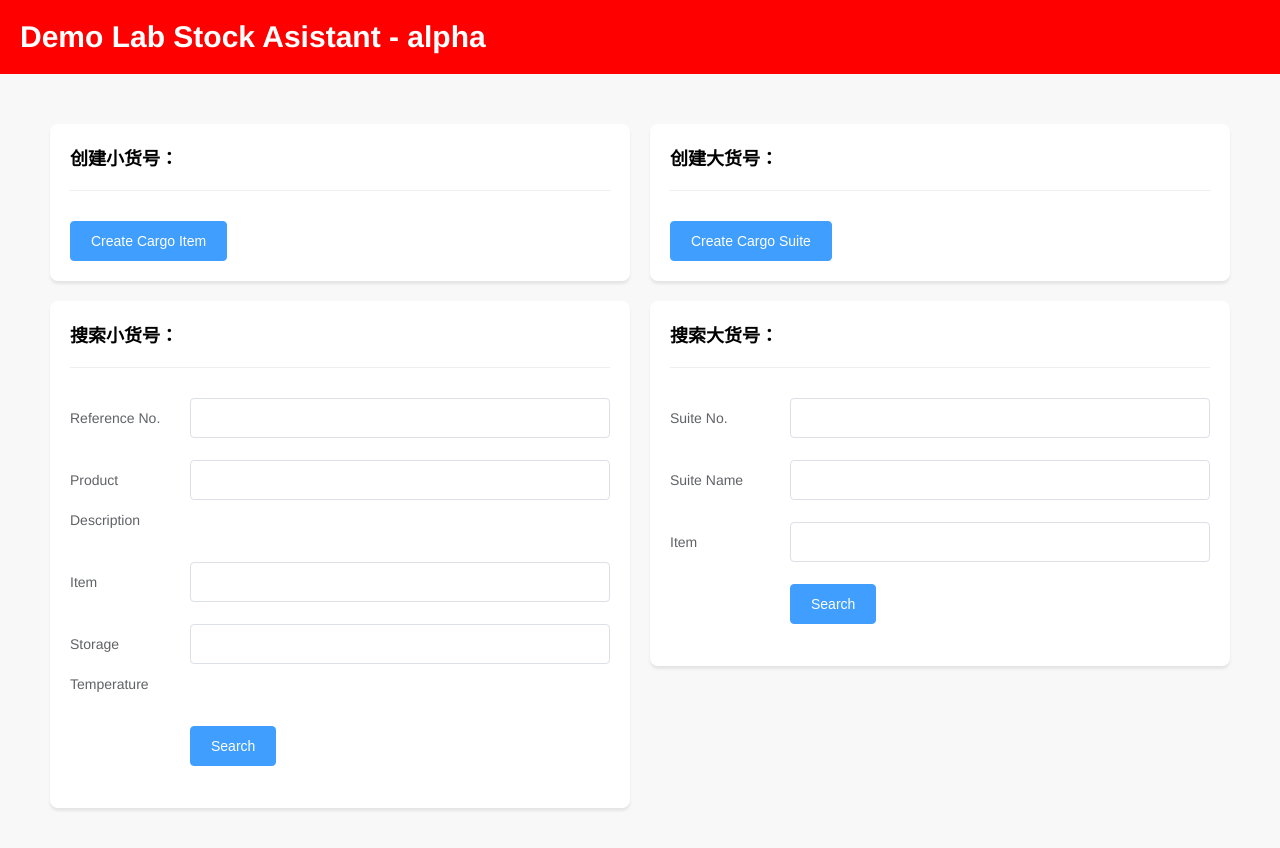
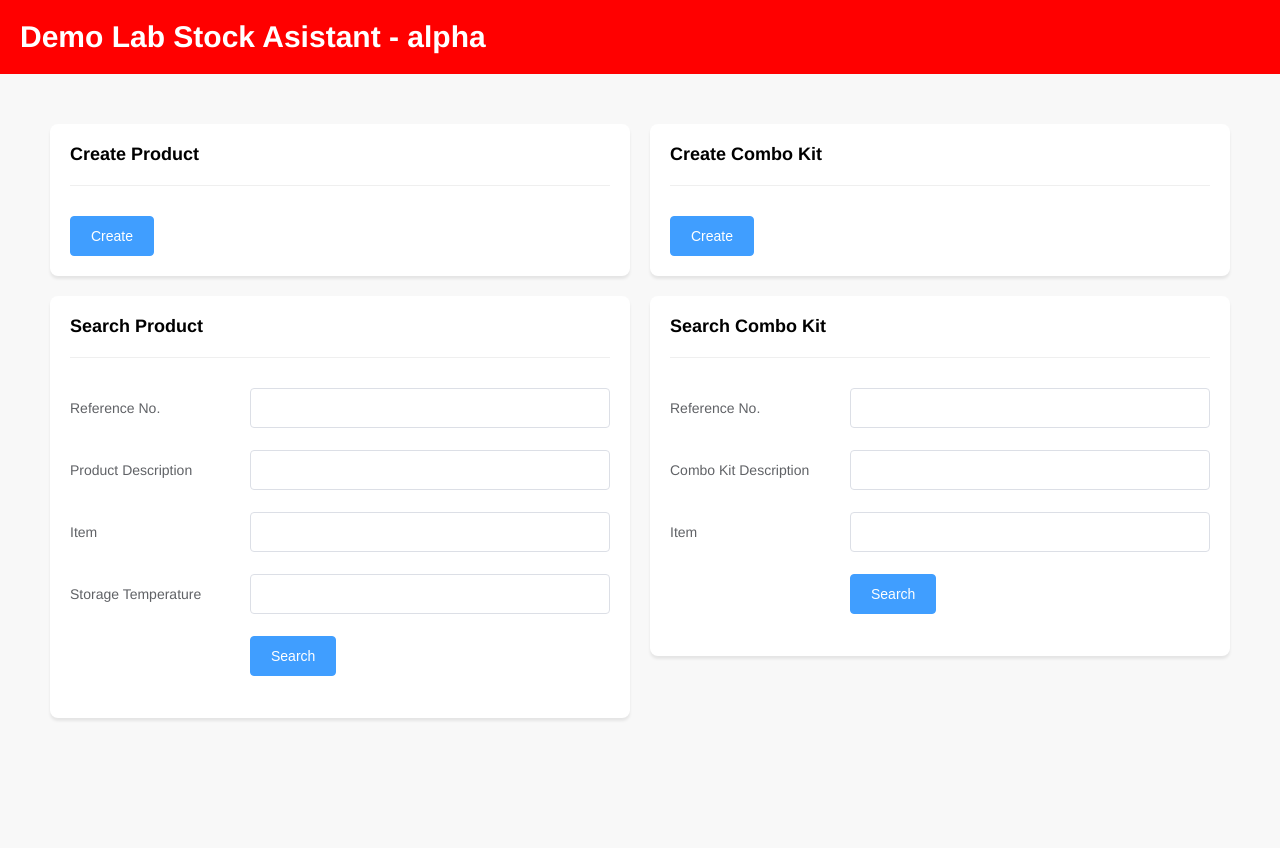
Before and after one commit to cookabc/DemoLab, a Vue app: page / in a window 1280 px wide. Shown: the top 848 px of the page. After the commit the page ends 800 px from the top, so only its background shows below. Built offline with nearby package versions, Linux system fonts and the light colour scheme.

Commit message:
Update: text

```diff
--- a/src/components/CreateCargoItem.vue
+++ b/src/components/CreateCargoItem.vue
@@ -1,5 +1,5 @@
 <template>
-  <el-dialog title="Create Cargo Item" :visible="visible" @update:visible="$emit('update:visible', $event)">
+  <el-dialog title="Create Product" :visible="visible" @update:visible="$emit('update:visible', $event)">
     <el-form :model="form" ref="form" label-position="left" label-width="160px" @submit.native.prevent>
       <el-form-item label="Reference No." prop="itemNo" required>
         <el-input v-model="form.itemNo" clearable></el-input>
@@ -14,7 +14,7 @@
         <el-input v-model="form.storeTemperature" clearable></el-input>
       </el-form-item>
       <el-form-item>
-        <el-button type="primary" @click="createItem">Create Cargo Item</el-button>
+        <el-button type="primary" @click="createItem">Create</el-button>
       </el-form-item>
     </el-form>
   </el-dialog>
--- a/src/components/CreateCargoSuite.vue
+++ b/src/components/CreateCargoSuite.vue
@@ -1,5 +1,5 @@
 <template>
-  <el-dialog title="Create Cargo Suite" :visible="visible" @update:visible="$emit('update:visible', $event)">
+  <el-dialog title="Create Combo Kit" :visible="visible" @update:visible="$emit('update:visible', $event)">
     <el-form :model="form" ref="form" label-position="left" label-width="160px" @submit.native.prevent>
       <el-form-item label="Suite No." prop="suiteNo" required>
         <el-input v-model="form.suiteNo" clearable></el-input>
@@ -11,7 +11,7 @@
         <el-input v-model="form.programBelong" clearable></el-input>
       </el-form-item>
       <el-form-item>
-        <el-button type="primary" @click="createSuite">Create Cargo Suite</el-button>
+        <el-button type="primary" @click="createSuite">Create</el-button>
       </el-form-item>
     </el-form>
   </el-dialog>
--- a/src/components/CreateSuiteComponent.vue
+++ b/src/components/CreateSuiteComponent.vue
@@ -1,5 +1,5 @@
 <template>
-  <el-dialog title="Create Suite Component" :visible="visible" @update:visible="$emit('update:visible', $event)">
+  <el-dialog title="Create Combo Kit Component" :visible="visible" @update:visible="$emit('update:visible', $event)">
     <el-form :model="itemForm" ref="itemForm" label-position="left" label-width="160px" @submit.native.prevent>
       <el-form-item label="Reference No." prop="itemNo" required>
         <el-input v-model="itemForm.itemNo" clearable>
@@ -38,7 +38,7 @@
         <el-input v-model="form.itemNumber" clearable></el-input>
       </el-form-item>
       <el-form-item>
-        <el-button type="primary" @click="createSuiteComponent">Create Suite Component</el-button>
+        <el-button type="primary" @click="createSuiteComponent">Create</el-button>
       </el-form-item>
     </el-form>
   </el-dialog>
--- a/src/components/UpdateCargoItem.vue
+++ b/src/components/UpdateCargoItem.vue
@@ -1,5 +1,5 @@
 <template>
-  <el-dialog title="Update Cargo Item" :visible="visible" @update:visible="$emit('update:visible', $event)" @close="$emit('resetRow')">
+  <el-dialog title="Update Product Info." :visible="visible" @update:visible="$emit('update:visible', $event)" @close="$emit('resetRow')">
     <el-form :model="form" ref="form" label-position="left" label-width="160px" @submit.native.prevent>
       <el-form-item label="Reference No." prop="itemNo" required>
         <el-input v-model="form.itemNo" clearable></el-input>
@@ -14,7 +14,7 @@
         <el-input v-model="form.storeTemperature" clearable></el-input>
       </el-form-item>
       <el-form-item>
-        <el-button type="primary" @click="updateItem">Update Cargo Item</el-button>
+        <el-button type="primary" @click="updateItem">Update</el-button>
       </el-form-item>
     </el-form>
   </el-dialog>
--- a/src/components/UpdateCargoSuite.vue
+++ b/src/components/UpdateCargoSuite.vue
@@ -1,17 +1,17 @@
 <template>
-  <el-dialog title="Update Cargo Suite" :visible="visible" @update:visible="$emit('update:visible', $event)" @close="$emit('resetRow')">
-    <el-form :model="form" ref="form" label-position="left" label-width="160px" @submit.native.prevent>
-      <el-form-item label="Suite No." prop="suiteNo" required>
+  <el-dialog title="Update Combo Kit" :visible="visible" @update:visible="$emit('update:visible', $event)" @close="$emit('resetRow')">
+    <el-form :model="form" ref="form" label-position="left" label-width="180px" @submit.native.prevent>
+      <el-form-item label="Reference No." prop="suiteNo" required>
         <el-input v-model="form.suiteNo" clearable></el-input>
       </el-form-item>
-      <el-form-item label="Suite Name" prop="suiteName" required>
+      <el-form-item label="Combo Kit Description" prop="suiteName" required>
         <el-input v-model="form.suiteName" clearable></el-input>
       </el-form-item>
       <el-form-item label="Item" prop="programBelong">
         <el-input v-model="form.programBelong" clearable></el-input>
       </el-form-item>
       <el-form-item>
-        <el-button type="primary" @click="updateSuite">Update Cargo Suite</el-button>
+        <el-button type="primary" @click="updateSuite">Update</el-button>
       </el-form-item>
     </el-form>
   </el-dialog>
--- a/src/pages/CargoItem.vue
+++ b/src/pages/CargoItem.vue
@@ -11,7 +11,7 @@
         <el-table-column prop="item_name" label="Product Description"></el-table-column>
         <el-table-column prop="program_belong" label="Item"></el-table-column>
         <el-table-column prop="store_temperature" label="Storage Temperature"></el-table-column>
-        <el-table-column label="Action">
+        <el-table-column label="Action" width="230px">
           <template slot-scope="scope">
             <el-button type="primary" size="small" @click="showUpdate(scope.row)">Update</el-button>
             <el-button type="primary" size="small" @click="viewStorage(scope.row)">View Storage</el-button>
--- a/src/pages/CargoSuite.vue
+++ b/src/pages/CargoSuite.vue
@@ -7,10 +7,10 @@
     <div class="section">
       <el-table :data="tableData" border stripe style="width: 100%">
         <!-- <el-table-column prop="id" label="ID" width="50px"></el-table-column> -->
-        <el-table-column prop="suite_no" label="Suite No." width="100px"></el-table-column>
-        <el-table-column prop="suite_name" label="Suite Name"></el-table-column>
-        <el-table-column prop="program_belong" label="Item"></el-table-column>
-        <el-table-column label="Storage">
+        <el-table-column prop="suite_no" label="Reference No." width="120px"></el-table-column>
+        <el-table-column prop="suite_name" label="Combo Kit Description"></el-table-column>
+        <el-table-column prop="program_belong" label="Item" width='100px'></el-table-column>
+        <el-table-column label="Storage" width='100px'>
           <template slot-scope="scope">
             <el-button type="primary" size="small" @click="viewDetails(scope.row)">Details</el-button>
           </template>
--- a/src/pages/Dashboard.vue
+++ b/src/pages/Dashboard.vue
@@ -3,13 +3,13 @@
     <el-row :gutter="20">
       <el-col :span="12">
         <div class="section">
-          <div class="title">创建小货号：</div>
-          <el-button type="primary" @click="showCreateItem = true">Create Cargo Item</el-button>
+          <div class="title">Create Product</div>
+          <el-button type="primary" @click="showCreateItem = true">Create</el-button>
           <create-item :visible.sync="showCreateItem" @success="itemCreated"></create-item>
         </div>
         <div class="section">
-          <div class="title">搜索小货号：</div>
-          <el-form :model="itemForm" ref="itemForm" label-position="left" label-width="120px" @submit.native.prevent>
+          <div class="title">Search Product</div>
+          <el-form :model="itemForm" ref="itemForm" label-position="left" label-width="180px" @submit.native.prevent>
             <el-form-item label="Reference No." prop="itemNo">
               <el-input v-model="itemForm.itemNo" clearable>
                 <!-- <el-button slot="append" icon="el-icon-search" @click="reloadItemData"></el-button> -->
@@ -32,19 +32,19 @@
       </el-col>
       <el-col :span="12">
         <div class="section">
-          <div class="title">创建大货号：</div>
-          <el-button type="primary" @click="showCreateSuite = true">Create Cargo Suite</el-button>
+          <div class="title">Create Combo Kit</div>
+          <el-button type="primary" @click="showCreateSuite = true">Create</el-button>
           <create-suite :visible.sync="showCreateSuite" @success="suiteCreated"></create-suite>
         </div>
         <div class="section">
-          <div class="title">搜索大货号：</div>
-          <el-form :model="suiteForm" ref="suiteForm" label-position="left" label-width="120px"  @submit.native.prevent>
-            <el-form-item label="Suite No." prop="suiteNo">
+          <div class="title">Search Combo Kit</div>
+          <el-form :model="suiteForm" ref="suiteForm" label-position="left" label-width="180px"  @submit.native.prevent>
+            <el-form-item label="Reference No." prop="suiteNo">
               <el-input v-model="suiteForm.suiteNo" clearable>
                 <!-- <el-button slot="append" icon="el-icon-search" @click="reloadSuiteData"></el-button> -->
               </el-input>
             </el-form-item>
-            <el-form-item label="Suite Name" prop="itemName">
+            <el-form-item label="Combo Kit Description" prop="itemName">
               <el-input v-model="suiteForm.suiteName" clearable></el-input>
             </el-form-item>
             <el-form-item label="Item" prop="programBelong">
--- a/src/pages/ItemStorage.vue
+++ b/src/pages/ItemStorage.vue
@@ -5,7 +5,7 @@
       <el-button type="primary" @click="$router.go(-1)">Back</el-button>
     </div>
     <div class="section">
-      <div class="title">Item Info:</div>
+      <div class="title">Product Info:</div>
       <el-table :data="tableData" border stripe style="width: 100%">
         <el-table-column prop="item_no" label="Reference No." width="150px"></el-table-column>
         <el-table-column prop="item_name" label="Product Description"></el-table-column>
@@ -17,7 +17,7 @@
       </div>
     </div>
     <div class="section">
-      <div class="title">Item Storage Info:</div>
+      <div class="title">Product Storage Info:</div>
       <el-table :data="storageTableData" border stripe style="width: 100%">
         <!-- <el-table-column prop="item_id" label="Item ID" width="80px"></el-table-column> -->
         <el-table-column prop="store_position" label="Postion"></el-table-column>
@@ -136,7 +136,7 @@ export default {
       this.showShipItem = false
       this.$notify({
         title: 'Success',
-        message: 'Ship Success',
+        message: 'Output Success',
         type: 'success',
       })
       this.reloadStorageData()
--- a/src/pages/SuiteStorage.vue
+++ b/src/pages/SuiteStorage.vue
@@ -12,15 +12,15 @@
         value-format="timestamp">
       </el-date-picker>
       <el-table :data="tableData" border stripe style="width: 100%">
-        <el-table-column prop="suite_no" label="Suite No."></el-table-column>
-        <el-table-column prop="suite_name" label="Suite Name"></el-table-column>
-        <el-table-column prop="program_belong" label="Item"></el-table-column>
-        <el-table-column label="Valid Suite Count">
+        <el-table-column prop="suite_no" label="Reference No." width='120px'></el-table-column>
+        <el-table-column prop="suite_name" label="Combo Kit Description"></el-table-column>
+        <el-table-column prop="program_belong" label="Item" width='80px'></el-table-column>
+        <el-table-column label="Valid" width='80px'>
           <template slot-scope="scope">
             {{ validSuiteCount }}
           </template>
         </el-table-column>
-        <el-table-column label="Expired Suite Count">
+        <el-table-column label="Expired" width='80px'>
           <template slot-scope="scope">
             {{ expiredSuiteCount }}
           </template>
@@ -30,10 +30,10 @@
     <div class="section">
       <el-table :data="suiteTableData" border stripe style="width: 100%">
         <el-table-column prop="item_no" label="Reference No."></el-table-column>
-        <el-table-column prop="item_name" label="Product Description"></el-table-column>
+        <el-table-column prop="item_name" label="Product Description" width='160px'></el-table-column>
         <el-table-column prop="item_number" label="Item Number"></el-table-column>
         <el-table-column prop="program_belong" label="Item"></el-table-column>
-        <el-table-column prop="store_temperature" label="Storage Temperature"></el-table-column>
+        <el-table-column prop="store_temperature" label="Storage Temperature" width='170px'></el-table-column>
         <el-table-column label="Action" width="210px">
           <template slot-scope="scope">
             <el-button type="primary" size="small" @click="viewStorage(scope.row)">View Storage</el-button>
```
